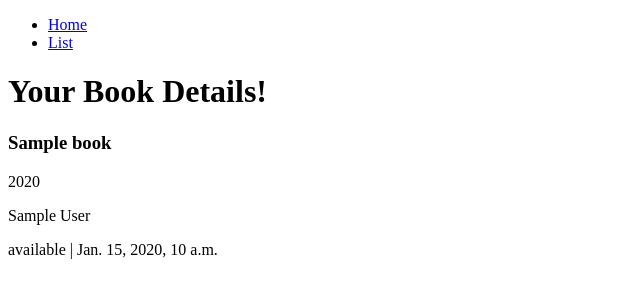
After one commit to SeattleChris/django_lender, a Django app: page /books/1 in a window 1280 px wide. The commit adds this page. Shown: the top 300 px of the page, without its empty margins (0-640 px from the left). Run offline with Django 3.2, Linux system fonts and the light colour scheme; tables that the repository leaves empty hold one stand-in row (values such as "Sample post").

Commit message:
fixed the actual run of setup

```diff
--- a/django_lender/settings.py
+++ b/django_lender/settings.py
@@ -80,7 +80,7 @@ DATABASES = {
         'ENGINE': 'django.db.backends.postgresql',
         'NAME': os.environ.get('DB_NAME', 'postgres'),
         'USER': os.environ.get('DB_USER', 'postgres'),
-        'PASSWORD': os.environ.get('DB_PASSWORD', '1234'),
+        'PASSWORD': os.environ.get('DB_PASS', '1234'),
         'HOST': os.environ.get('DB_HOST', ''),
         'PORT': os.environ.get('DB_PORT', 5432),
         'TEST': {
--- a/django_lender/templates/base.html
+++ b/django_lender/templates/base.html
@@ -11,7 +11,7 @@
     <nav>
       <ul>
         <li><a href="{% url 'home' %}">Home</a></li>
-        <li><a href="{% url 'notes_list' %}">Notes</a></li>
+        <li><a href="{% url 'book_list' %}"> List</a></li>
       </ul>
     </nav>
   </header>
--- a/django_lender/templates/home.html
+++ b/django_lender/templates/home.html
@@ -1,4 +1,4 @@
-{% extends "base/base.html" %}
+{% extends "base.html" %}
 
 {% block content %}
 <h1>Welcome to the page!</h1>
--- a/django_lender/urls.py
+++ b/django_lender/urls.py
@@ -15,7 +15,7 @@ Including another URLconf
 """
 from django.contrib import admin
 from django.urls import path, include
-from .view import home_view
+from .views import home_view
 
 urlpatterns = [
     path('admin/', admin.site.urls),
--- a/django_lender/views.py
+++ b/django_lender/views.py
@@ -2,4 +2,4 @@ from django.shortcuts import render
 
 
 def home_view(request):
-    return render(request, 'base/home.html')
+    return render(request, 'home.html')
--- a/lender_books/models.py
+++ b/lender_books/models.py
@@ -8,11 +8,11 @@ class Book(models.Model):
         ('available', 'Available'),
         ('out', 'Checked out'),
     ]
-
+    # cover_image = models.
     title = models.CharField(max_length=48)
     author = models.CharField(max_length=48)
     year = models.IntegerField(max_length=4)
-    status = models.CharField(choices=STATES, default='checked-out', max_length=48)
+    status = models.CharField(choices=STATES, default='out', max_length=48)
     date_added = models.DateTimeField(auto_now_add=True)
     last_borrowed = models.DateTimeField(auto_now=True)
 
--- /dev/null
+++ b/lender_books/templates/book_detail.html
@@ -0,0 +1,13 @@
+
+{% extends "base.html" %}
+
+{% block content %}
+<h1>Your Book Details!</h1>
+
+<div class="book_detail">
+    <h3>{{ book.title }}</h3>
+    <p>{{ book.year }}</p>
+    <p>{{ book.author }}</p>
+    <p>{{ book.status }} | {{ book.last_borrowed }}</p>
+</div>
+{% endblock %}
--- a/lender_books/templates/books_list.html
+++ b/lender_books/templates/book_list.html
@@ -1,7 +1,8 @@
-{% extends "base/base.html" %}
+{% extends "base.html" %}
 
 {% block content %}
-<div class="books_list">
+<div class="book_list">
+  <h1>Your List of Books!</h1>
   {% for book in books %}
   <h3><a href="{% url 'book_detail' pk=book.id %}">{{ book.title }}({{ book.status }})</a></h3>
   {% endfor %}
--- a/lender_books/urls.py
+++ b/lender_books/urls.py
@@ -2,6 +2,7 @@ from .views import book_list_view, book_detail_view
 from django.urls import path
 
 urlpatterns = [
-    path('', book_list_view, name='books_list')
-    path('<int:pk>', books_detail_view, name='books_detail'),
+    path('', book_list_view, name='book_list'),
+    path('<int:pk>', book_detail_view, name='book_detail'),
+    # path('', )
 ]
--- a/lender_books/views.py
+++ b/lender_books/views.py
@@ -8,13 +8,13 @@ def book_list_view(request):
         'books': books
     }
 
-    return render(request, 'books/books_list.html', context=context)
+    return render(request, 'book_list.html', context=context)
 
 
 def book_detail_view(request, pk=None):
     book = get_object_or_404(Book, id=pk)
     context = {
-        'book': book
+        'book': book,
     }
 
-    return render(request, 'books/books_detail.html', context=context)
+    return render(request, 'book_detail.html', context=context)
```
Also changed, not shown: lender_books/templates/books_detail.html (deleted, +0 -10 lines), README.md, lender_books/migrations/0001_initial.py (added), 1 other file.
